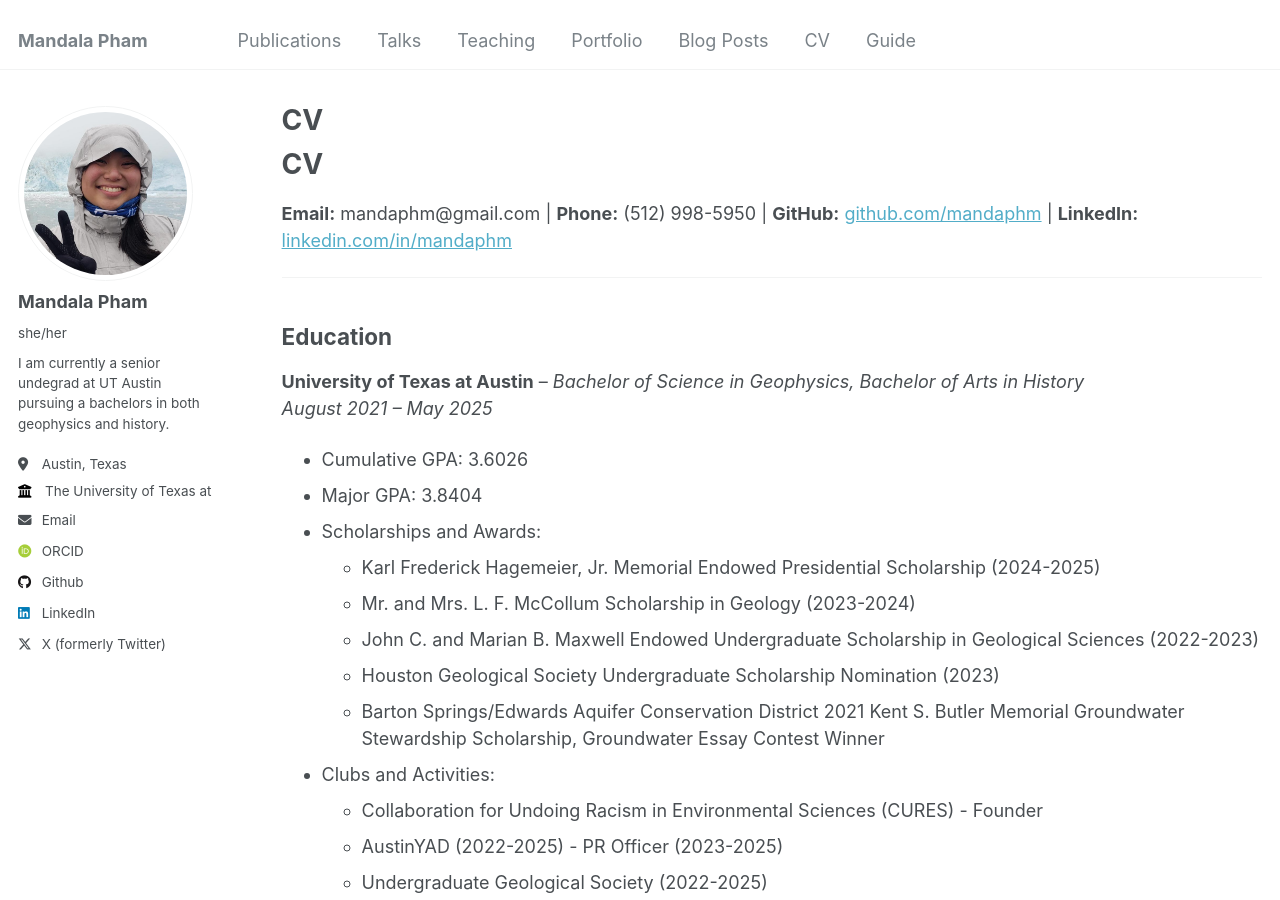
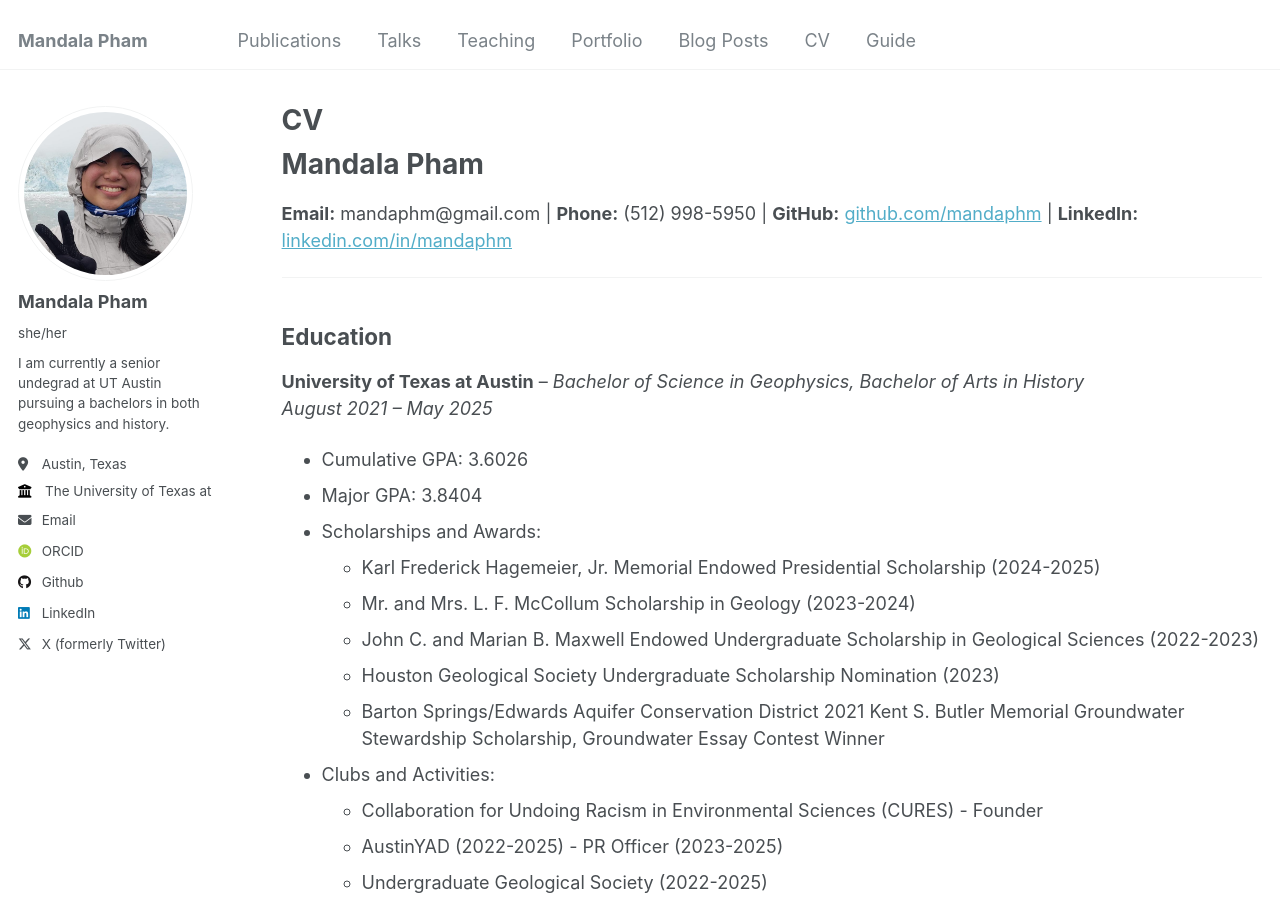
Before and after one commit to mandaphm/mandaphm.github.io, a Jekyll site: the page built from _pages/cv.md, in a window 1280 px wide and 900 px high. Built offline with Jekyll 4.4.1, drawn with Linux system fonts in a browser that asks for light colours; some web fonts are replaced.

Commit message:
Update cv.md

```diff
--- a/_pages/cv.md
+++ b/_pages/cv.md
@@ -8,7 +8,7 @@ redirect_from:
 ---
 
 {% include base_path %}
-# **CV**
+# **Mandala Pham**
 **Email:** mandaphm@gmail.com | **Phone:** (512) 998-5950 | **GitHub:** [github.com/mandaphm](https://github.com/mandaphm) | **LinkedIn:** [linkedin.com/in/mandaphm](https://linkedin.com/in/mandaphm)
 
 ---
```
